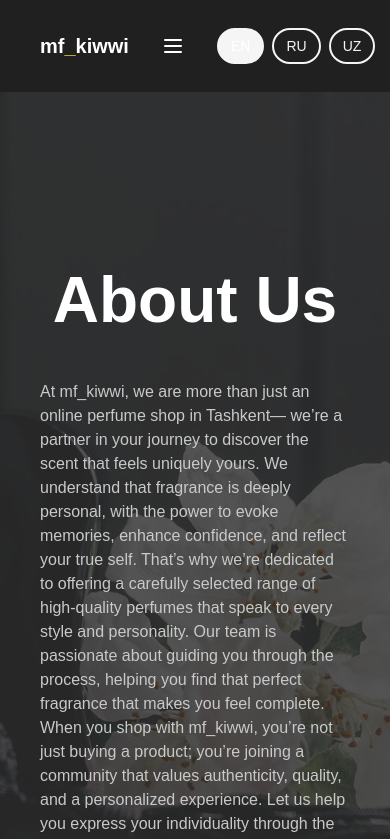
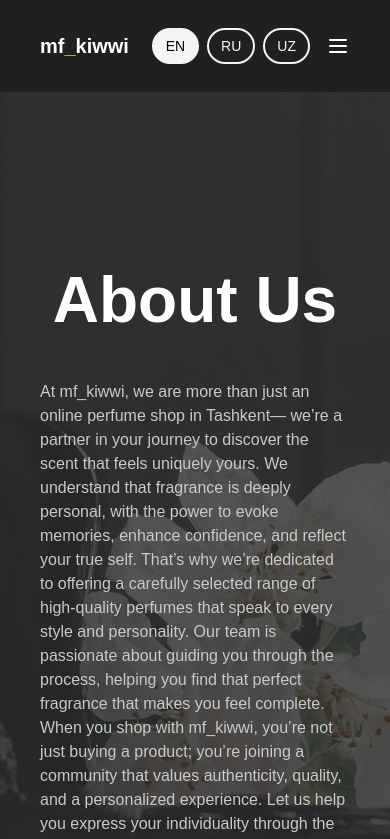
Before and after one commit to MuniS97/mf-kiwwi-project, a Next.js app: page /en/about in a window 390 px wide. Shown: the top 839 px of the page. Built offline with nearby package versions, Linux system fonts and the light colour scheme.

Commit message:
header fixed

```diff
--- a/components/custom/ChangeLang.tsx
+++ b/components/custom/ChangeLang.tsx
@@ -16,7 +16,7 @@
                     className={cn(
                         "max-lg:px-3 max-lg:py-1.5 max-lg:border-2 max-lg:border-secondary max-lg:rounded-full",
                         pathName.slice(1, 3) === "en"
-                            ? "max-lg:bg-secondary max-lg:text-white text-secondary"
+                            ? "max-lg:bg-secondary max-lg:text-black text-secondary"
                             : "bg-transparent text-[#808080] max-lg:text-secondary"
                     )}
                 >
@@ -28,7 +28,7 @@
                     className={cn(
                         "max-lg:px-3 max-lg:py-1.5 max-lg:border-2 max-lg:border-secondary max-lg:rounded-full",
                         pathName.slice(1, 3) === "ru"
-                            ? "max-lg:bg-secondary max-lg:text-white text-secondary"
+                            ? "max-lg:bg-secondary max-lg:text-black text-secondary"
                             : "bg-transparent text-[#808080] max-lg:text-secondary"
                     )}
                 >
@@ -40,7 +40,7 @@
                     className={cn(
                         "max-lg:px-3 max-lg:py-1.5 max-lg:border-2 max-lg:border-secondary max-lg:rounded-full",
                         pathName.slice(1, 3) === "uz"
-                            ? "max-lg:bg-secondary max-lg:text-white text-secondary"
+                            ? "max-lg:bg-secondary max-lg:text-black text-secondary"
                             : "bg-transparent text-[#808080] max-lg:text-secondary"
                     )}
                 >
--- a/components/custom/Header.tsx
+++ b/components/custom/Header.tsx
@@ -8,16 +8,23 @@
 interface Props {
     className?: string;
     translation: object;
-    lang: Locale
+    lang: Locale;
 }
 
 export const Header: React.FC<Props> = ({ translation, lang }) => {
     return (
         <header className='bg-cdarkgray'>
-            <Container className="flex justify-between items-center gap-8 py-7">
+            <Container className="flex justify-between items-center py-7">
                 <Logo />
-                <NavBar translation={translation} lang={lang} />
-                <ChangeLanguage />
+                <div className='max-md:hidden block'>
+                    <NavBar translation={translation} lang={lang} />
+                </div>
+                <div className="flex items-center gap-4 ml-auto md:ml-0">
+                    <ChangeLanguage />
+                    <div className='max-md:block hidden'>
+                        <NavBar translation={translation} lang={lang} />
+                    </div>
+                </div>
             </Container>
         </header>
     );
```
